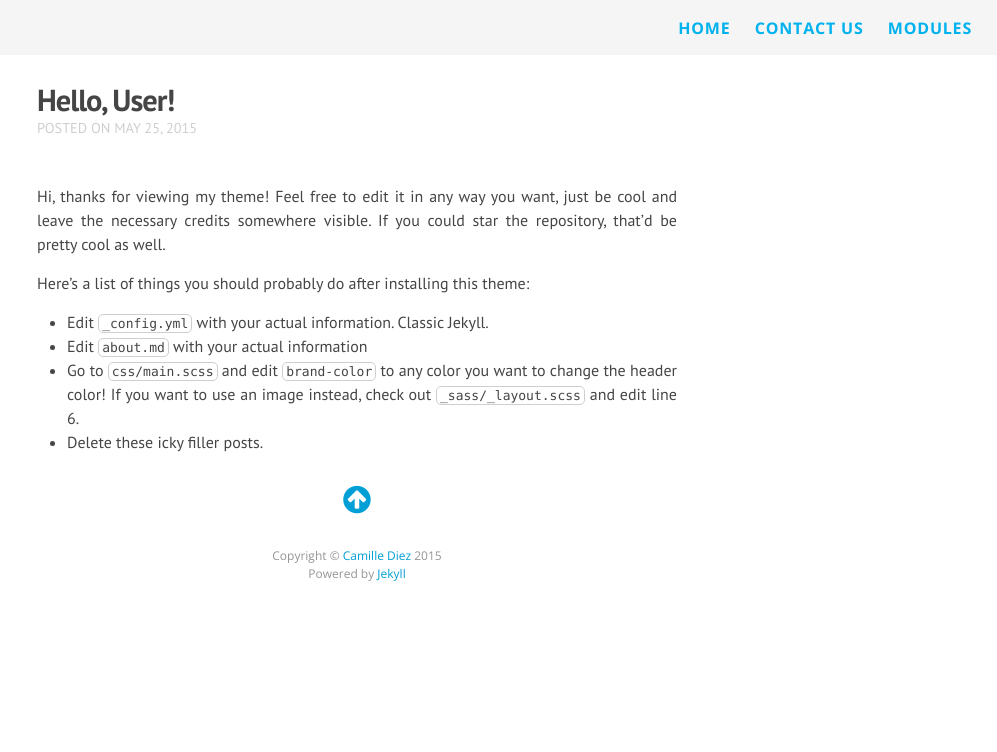
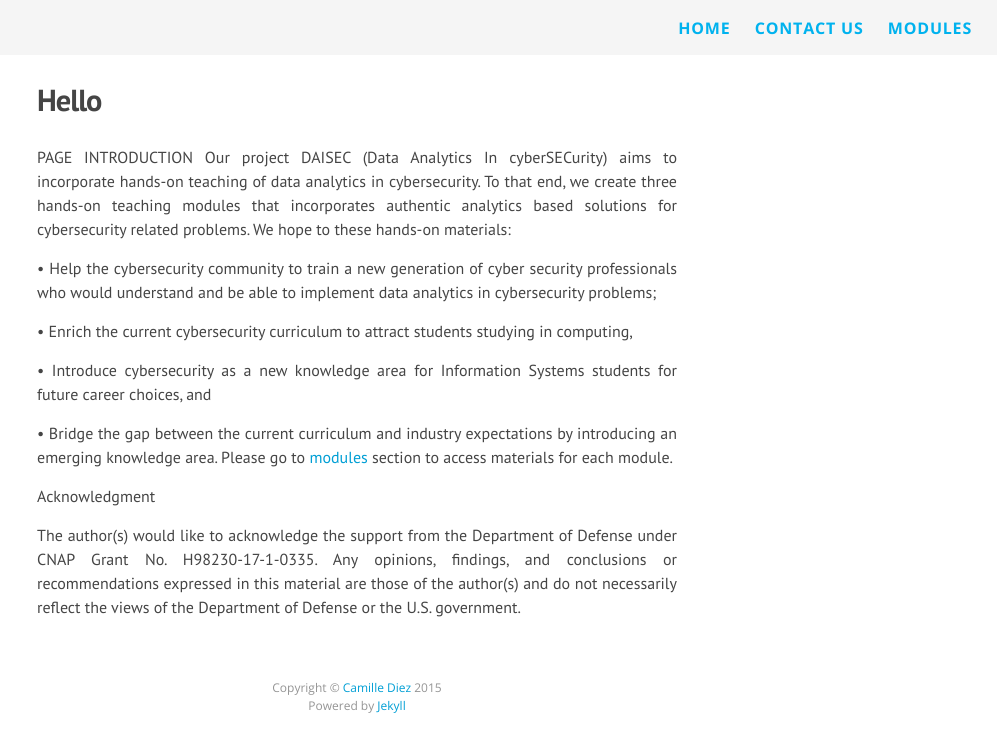
Before and after one commit to daisecpace/daisecpace, a Jekyll site: the page built from _posts/2015-05-25-hello.markdown, in a window 1280 px wide. Shown: the top 752 px of the page, without its empty margins (283-1280 px from the left). Built offline with Jekyll 4.4.1, drawn with Linux system fonts in a browser that asks for light colours; nearby versions of some CDN libraries; our own code applies the rules of GitHub Pages for plain Markdown files; Markdown is read by kramdown in place of the engine named in the settings.

Commit message:
Update 2015-05-25-hello.markdown

```diff
--- a/_posts/2015-05-25-hello.markdown
+++ b/_posts/2015-05-25-hello.markdown
@@ -1,14 +1,22 @@
 ---
-<!-- layout: post -->
-title: "Hello, User!"
+layout: page
 date: 2015-05-25
 categories:
 ---
-Hi, thanks for viewing my theme! Feel free to edit it in any way you want, just be cool and leave the necessary credits somewhere visible. If you could star the repository, that'd be pretty cool as well.
+PAGE INTRODUCTION
+Our project DAISEC (Data Analytics In cyberSECurity) aims to incorporate hands-on teaching of data analytics in cybersecurity. To that end, we create three hands-on teaching modules that incorporates authentic analytics based solutions for cybersecurity related problems.
+We hope to these hands-on materials:
 
-Here's a list of things you should probably do after installing this theme:
+•	Help the cybersecurity community to train a new generation of cyber security professionals who would understand and be able to implement data analytics in cybersecurity problems;
 
-* Edit `_config.yml` with your actual information. Classic Jekyll.
-* Edit `about.md` with your actual information
-* Go to `css/main.scss` and edit `brand-color` to any color you want to change the header color! If you want to use an image instead, check out `_sass/_layout.scss` and edit line 6.
-* Delete these icky filler posts.
+•	Enrich the current cybersecurity curriculum to attract students studying in computing,
+
+•	Introduce cybersecurity as a new knowledge area for Information Systems students for future career choices, and
+
+•	Bridge the gap between the current curriculum and industry expectations by introducing an emerging knowledge area.
+Please go to [modules](https://daisecpace.github.io/modules/) section to access materials for each module.
+
+
+Acknowledgment
+
+The author(s) would like to acknowledge the support from the Department of Defense under CNAP Grant No. H98230-17-1-0335. Any opinions, findings, and conclusions or recommendations expressed in this material are those of the author(s) and do not necessarily reflect the views of the Department of Defense or the U.S. government.
```
